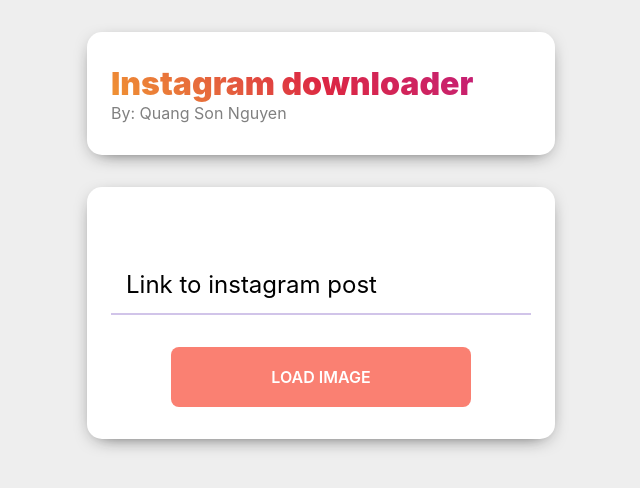
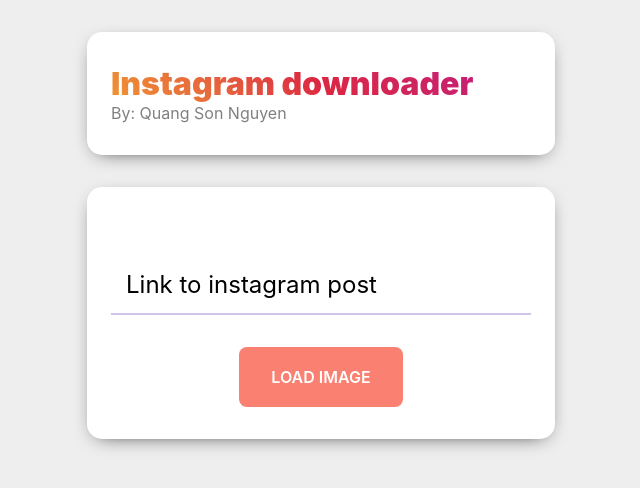
Before and after one commit to KuaqSon/InstaDolo, a React (Create React App) app: page / in a window 1280 px wide. Shown: the top 488 px of the page, without its empty margins (319-959 px from the left). Built offline with nearby package versions, Linux system fonts and the light colour scheme.

Commit message:
Added loading effect

```diff
--- a/package.json
+++ b/package.json
@@ -9,6 +9,7 @@
     "react": "^16.8.6",
     "react-dom": "^16.8.6",
     "react-scripts": "3.0.1",
+    "react-spinners": "^0.5.13",
     "react-toastify": "^5.3.2"
   },
   "scripts": {
--- a/src/pages/Dowloader.jsx
+++ b/src/pages/Dowloader.jsx
@@ -1,6 +1,7 @@
 import React, { Component } from "react";
 import axios from "axios";
 import { ToastContainer, toast } from "react-toastify";
+import PacmanLoader from "react-spinners/PacmanLoader";
 import "react-toastify/dist/ReactToastify.css";
 import "./Downloader.css";
 
@@ -21,7 +22,8 @@ class Downloader extends Component {
   state = {
     link: "",
     result_url: "",
-    post_title: ""
+    post_title: "",
+    loading: false
   };
 
   downloadImage = () => {
@@ -35,6 +37,8 @@ class Downloader extends Component {
       return;
     }
 
+    self.setState({ loading: true });
+
     axios
       .post(enpoint, {
         post_url: link
@@ -44,8 +48,8 @@ class Downloader extends Component {
 
         if (!data) {
           toast.error("Failed!");
-        }
-
+          self.setState({ loading: false });
+        } else {
           const { isError, message } = data;
 
           if (!isError) {
@@ -56,20 +60,24 @@ class Downloader extends Component {
 
             self.setState({
               result_url: src_url,
-            post_title: title
+              post_title: title,
+              loading: false
             });
           } else {
+            self.setState({ loading: false });
             toast.error(message || "Failed!");
+          }
         }
       })
       .catch(function(error) {
+        self.setState({ loading: false });
         toast.error("Failed!");
         console.log(error);
       });
   };
 
   render() {
-    const { link, result_url, post_title } = this.state;
+    const { link, result_url, post_title, loading } = this.state;
     const cardClassName = `card card--${
       gradientBackgroundTypes[Math.floor(Math.random() * 9)]
     }`;
@@ -94,9 +102,21 @@ class Downloader extends Component {
             </label>
           </div>
           <div className="download-buttons">
+            {!loading && (
               <button className="btt" onClick={() => this.downloadImage()}>
                 Load Image
               </button>
+            )}
+            {loading && (
+              <div style={{ marginLeft: "-24px", marginBottom: "24px" }}>
+                <PacmanLoader
+                  sizeUnit={"px"}
+                  size={24}
+                  color={"#fa8072"}
+                  loading={loading}
+                />
+              </div>
+            )}
           </div>
         </div>
         <ToastContainer
--- a/src/pages/Downloader.css
+++ b/src/pages/Downloader.css
@@ -53,6 +53,7 @@
   flex-direction: column;
   justify-content: center;
   max-width: 300px;
+  align-items: center;
 }
 
 .btt {
```
Lines whose indentation alone changed are shown as unchanged.
